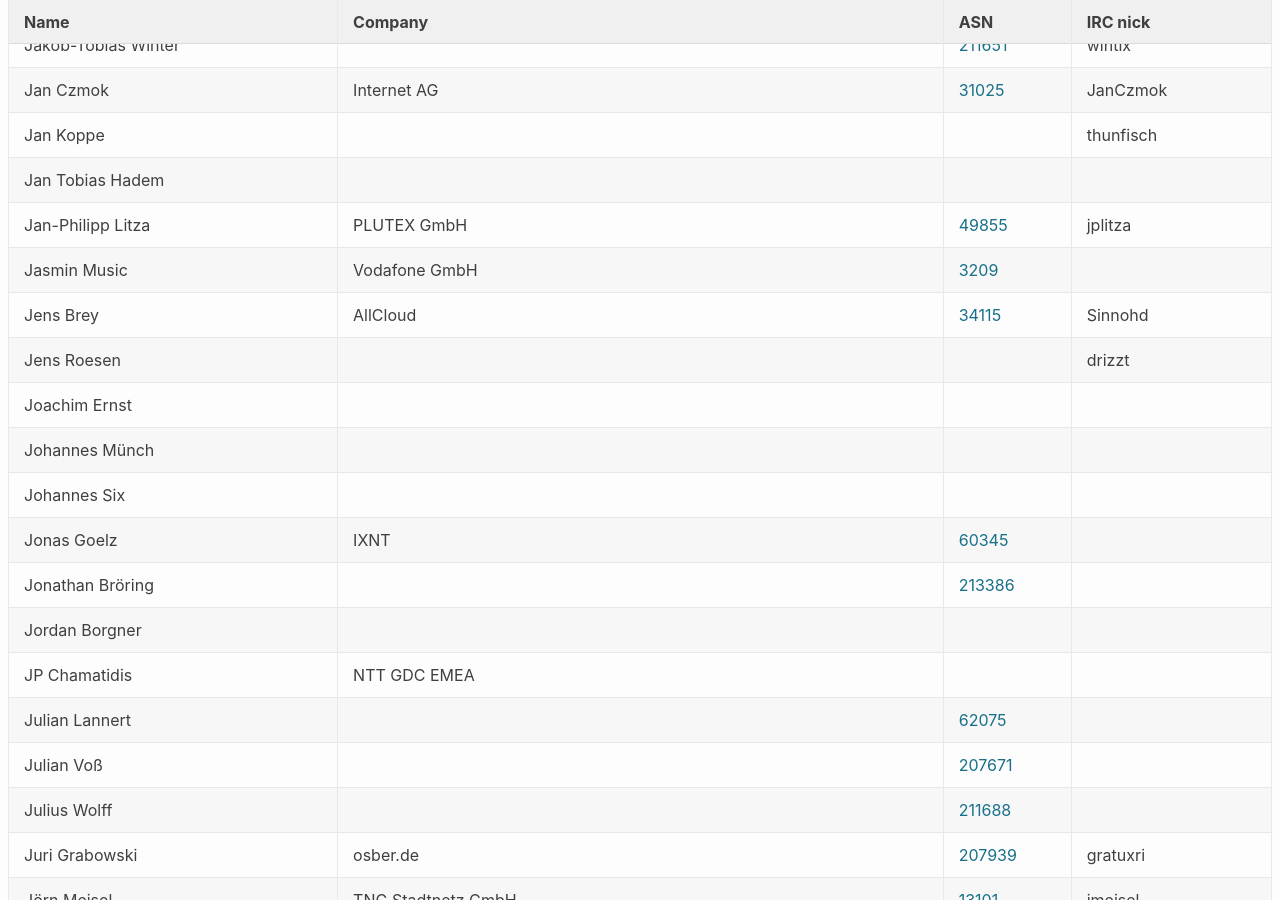
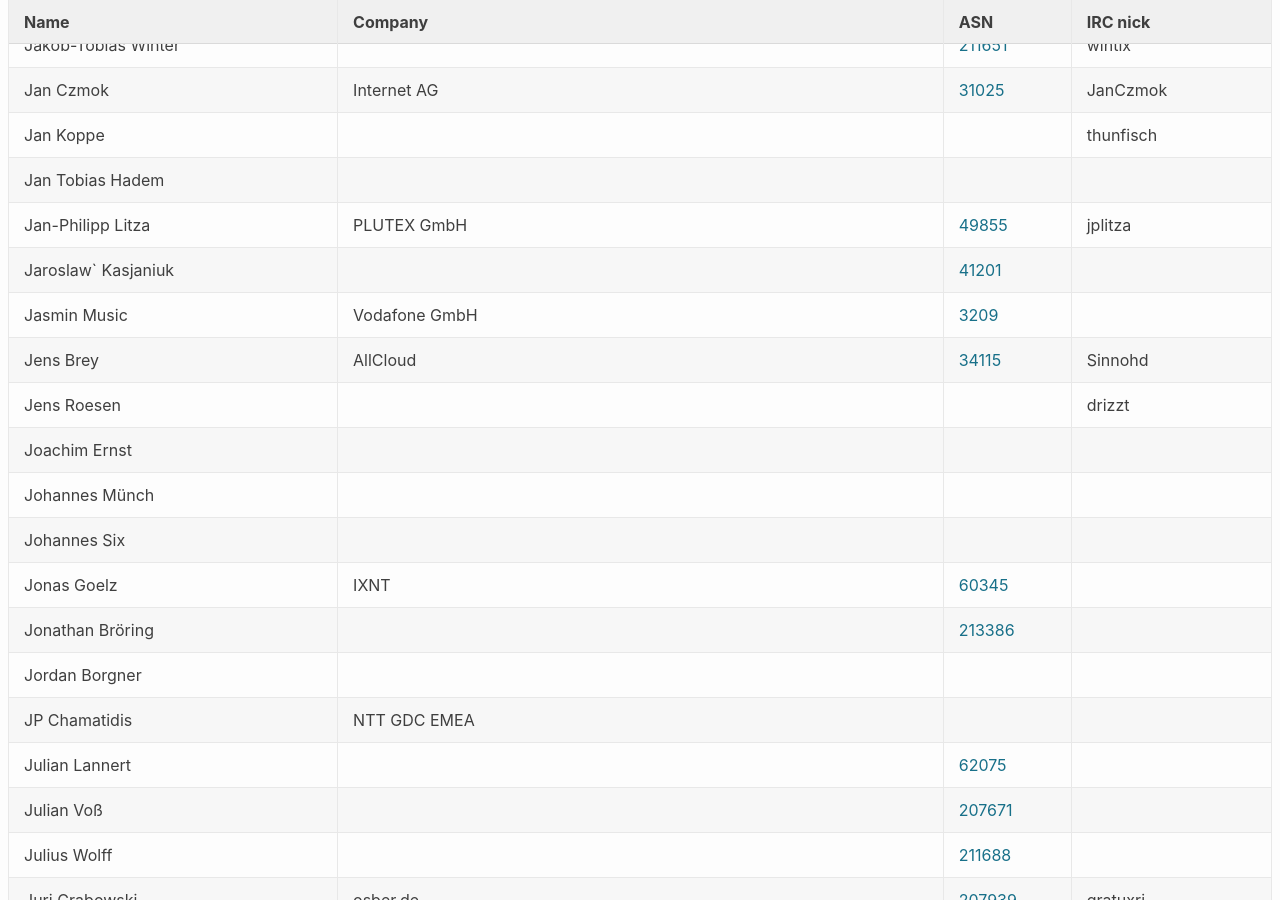
Before and after one commit to denog/pretix-attendeelist, a Jekyll site: the page built from denog14/index.md, in a window 1280 px wide and 900 px high, scrolled down 17664 px. Built offline with Jekyll 4.4.1, drawn with Linux system fonts in a browser that asks for light colours.

Commit message:
Latest data: Fri Nov 11 20:51:19 UTC 2022

```diff
--- a/_data/attendees_denog14_remote.json
+++ b/_data/attendees_denog14_remote.json
@@ -376,6 +376,12 @@
     "company": null,
     "irc": null,
     "asn": null
+  },
+  {
+    "name": "Jaroslaw` Kasjaniuk",
+    "company": null,
+    "irc": null,
+    "asn": "41201"
   },
   {
     "name": "Jasmin Music",
```
